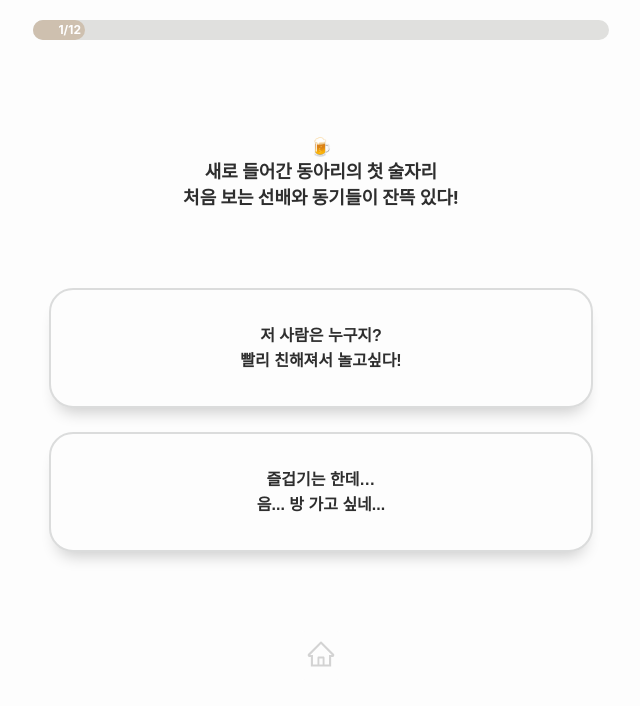
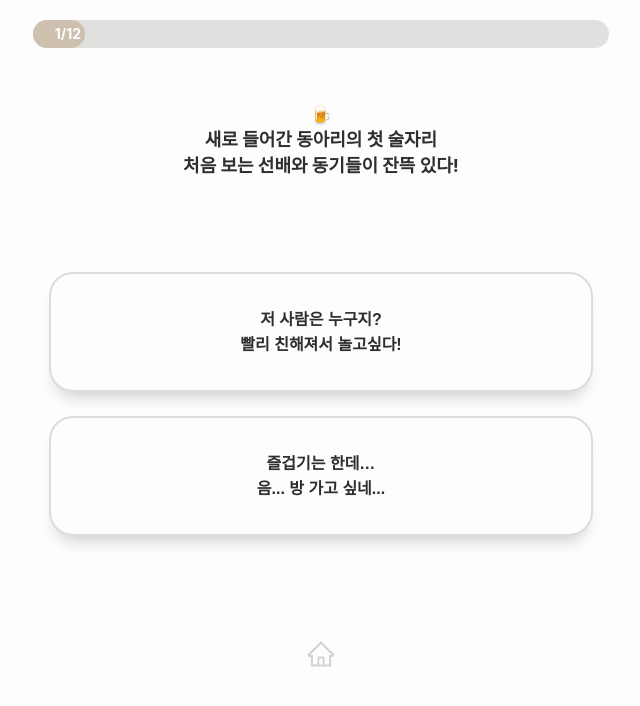
Before and after one commit to nonalcholic/nonalcholic, a React (Create React App) app in the folder client/: page /progress in a window 1280 px wide. Shown: the top 706 px of the page, without its empty margins (319-959 px from the left). Built offline with nearby package versions, Linux system fonts and the light colour scheme; no server answers.

Commit message:
Change bar height

```diff
--- a/client/src/components/CompareBarGraph.scss
+++ b/client/src/components/CompareBarGraph.scss
@@ -24,7 +24,7 @@
 
     .type {
       min-width: 32px;
-      line-height: 24px;
+      line-height: 20px;
       box-sizing: border-box;
       font-weight: bold;
       text-align: center;
@@ -35,7 +35,7 @@
 
       .bar {
         position: relative;
-        height: 24px;
+        height: 20px;
 
         border-radius: 10px;
         background-color: $nonalcholic-yellow;
@@ -44,7 +44,7 @@
         .count {
           position: absolute;
           font-size: 14px;
-          line-height: 24px;
+          line-height: 20px;
         }
 
         &.left {
--- a/client/src/components/ProgressBar.tsx
+++ b/client/src/components/ProgressBar.tsx
@@ -2,7 +2,7 @@ import React from "react";
 import { useSelector } from "react-redux";
 import { IReducer } from "../redux";
 
-interface Props { }
+interface Props {}
 const ProgressBar: React.FC<Props> = (props) => {
   const progress = useSelector((state: IReducer) => state.progress);
   const completed =
@@ -10,15 +10,15 @@ const ProgressBar: React.FC<Props> = (props) => {
       ? 100
       : ((progress.currentProgress + 1) * 100) / 12;
   const containerStyles = {
-    height: 20,
+    height: 28,
     width: "100%",
     backgroundColor: "#e0e0de",
     borderRadius: 50,
-    marginTop: "20px"
+    marginTop: "20px",
   };
 
   const fillerStyles = {
-    height: 20,
+    height: 28,
     width: `${completed}%`,
     minWidth: 32,
     backgroundColor: "#cec0af",
@@ -27,8 +27,8 @@ const ProgressBar: React.FC<Props> = (props) => {
     transition: "width 0.5s ease-in-out",
     paddingRight: 4,
     color: "white",
-    fontSize: 12,
-    lineHeight: "20px",
+    fontSize: 14,
+    lineHeight: "28px",
     fontWeight: "bold" as "bold",
   };
 
--- a/client/src/layout/Progress/Progress.tsx
+++ b/client/src/layout/Progress/Progress.tsx
@@ -23,7 +23,7 @@ const Progress: React.FC<Props> = (props) => {
       <span
         className="context"
         style={{
-          margin: "96px 36px 0 ",
+          margin: "56px 36px 0",
         }}
       >
         {currentProgress?.question}
```
